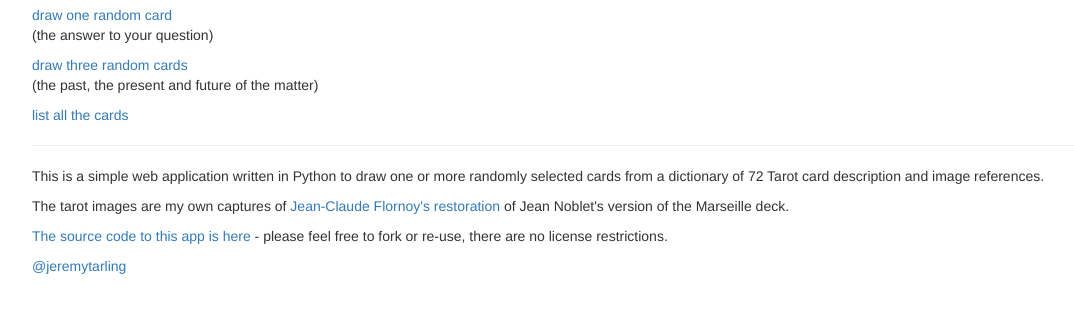
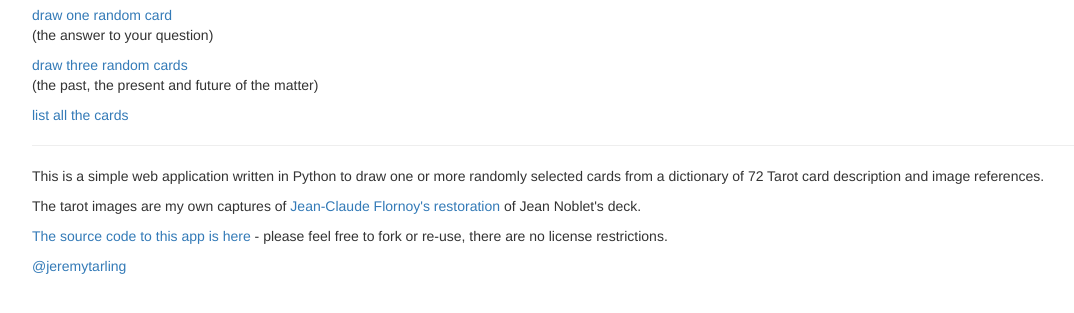
Before and after one commit to jeremytarling/python-tarot, a Flask app: page / in a window 1280 px wide. Shown: the part 171-484 px from the top of the page, without its empty margins (53-1127 px from the left). Run offline with Flask 2, Linux system fonts and the light colour scheme; some libraries are stand-ins or nearby versions.

Commit message:
updated index

```diff
--- a/webapp/templates/index.html
+++ b/webapp/templates/index.html
@@ -20,7 +20,7 @@
 
     <p>This is a simple web application written in Python to draw one or more randomly selected cards from a dictionary of 72 Tarot card description and image references.</p>
 
-    <p>The tarot images are my own captures of <a href="https://www.treadwells-london.com/product-page/jean-noblet-tarot-deck" target="new">Jean-Claude Flornoy's restoration</a> of Jean Noblet's version of the Marseille deck.</p>
+    <p>The tarot images are my own captures of <a href="https://tarot-history.com/jean-noblet/" target="new">Jean-Claude Flornoy's restoration</a> of Jean Noblet's deck.</p>
 
     <p><a href="https://github.com/jeremytarling/python-tarot">The source code to this app is here</a> - please feel free to fork or re-use, there are no license restrictions.</p>
 
```
